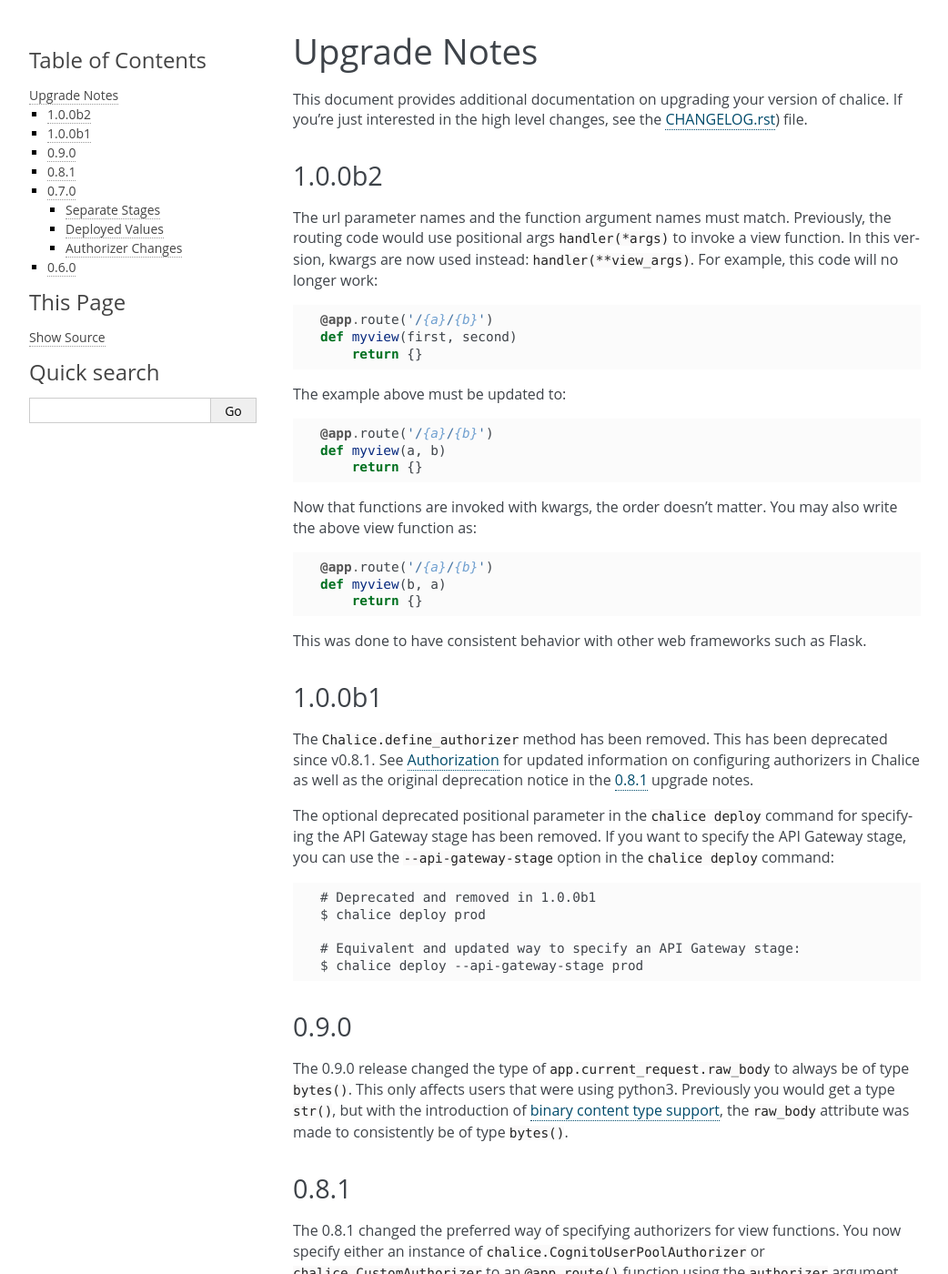
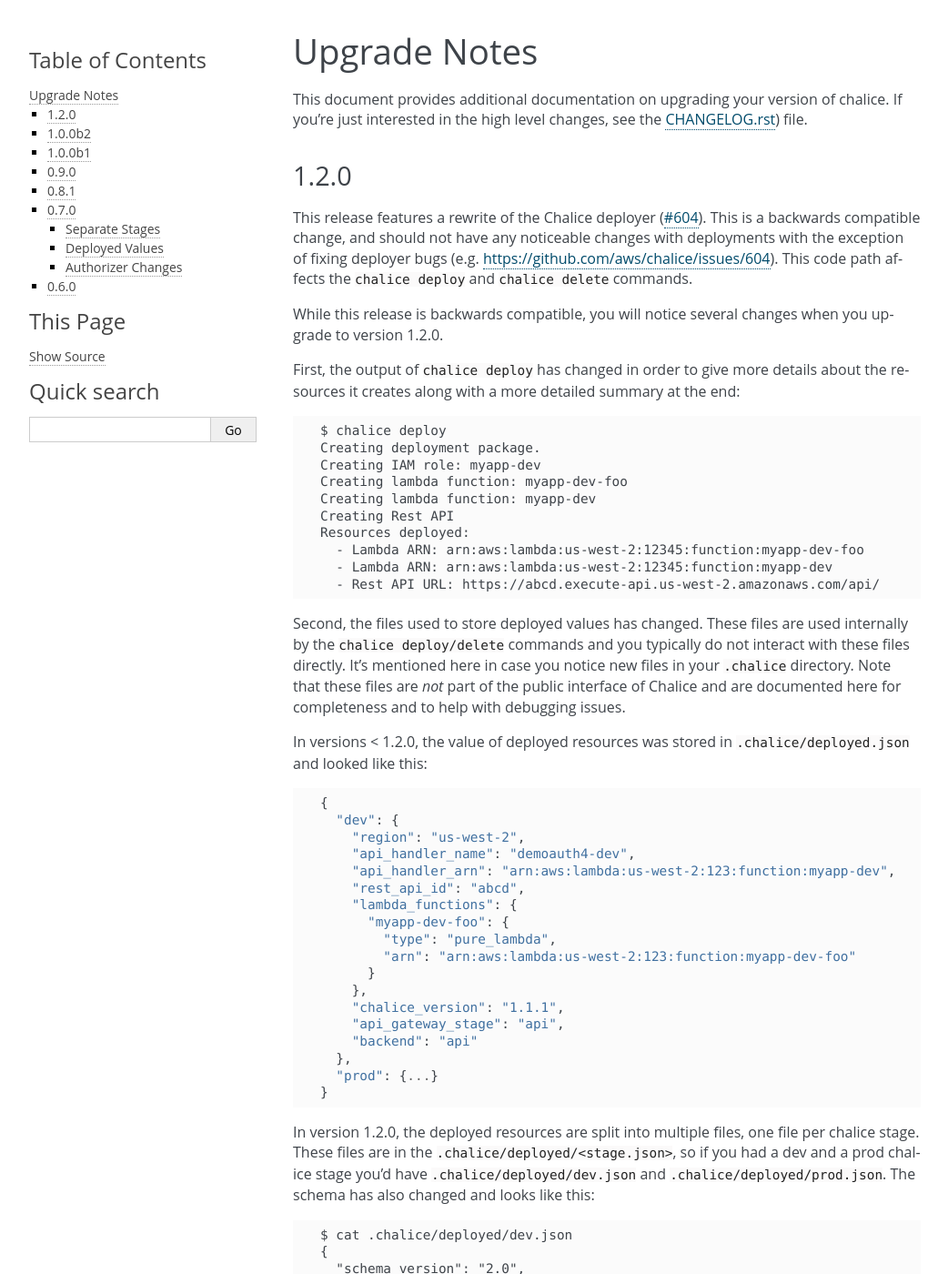
Before and after one commit to aws/chalice, a Sphinx documentation site: the page built from docs/source/upgrading.rst, in a window 1280 px wide and 1400 px high. Shown: the whole window at 91% size, without its empty margins (108-1150 px from the left). Built offline with Sphinx 7.4.7, drawn with Linux system fonts in a browser that asks for light colours; pages that are not in the unit, such as notebooks, are missing from menus; some of the changed text lies outside the part shown.

Commit message:
Add changelog/release notes for 1.2.0

```diff
--- a/docs/source/upgrading.rst
+++ b/docs/source/upgrading.rst
@@ -6,6 +6,109 @@
 interested in the high level changes, see the
 `CHANGELOG.rst <https://github.com/aws/chalice/blob/master/CHANGELOG.rst>`__)
 file.
+
+.. _v1-2-0:
+
+1.2.0
+-----
+
+This release features a rewrite of the Chalice deployer
+(`#604 <https://github.com/aws/chalice/issues/604>`__).
+This is a backwards compatible change, and should not have any
+noticeable changes with deployments with the exception of
+fixing deployer bugs (e.g. https://github.com/aws/chalice/issues/604).
+This code path affects the ``chalice deploy`` and ``chalice delete`` commands.
+
+While this release is backwards compatible, you will notice several
+changes when you upgrade to version 1.2.0.
+
+First, the output of ``chalice deploy`` has changed in order to give
+more details about the resources it creates along with a more detailed
+summary at the end::
+
+    $ chalice deploy
+    Creating deployment package.
+    Creating IAM role: myapp-dev
+    Creating lambda function: myapp-dev-foo
+    Creating lambda function: myapp-dev
+    Creating Rest API
+    Resources deployed:
+      - Lambda ARN: arn:aws:lambda:us-west-2:12345:function:myapp-dev-foo
+      - Lambda ARN: arn:aws:lambda:us-west-2:12345:function:myapp-dev
+      - Rest API URL: https://abcd.execute-api.us-west-2.amazonaws.com/api/
+
+Second, the files used to store deployed values has changed.  These files are
+used internally by the ``chalice deploy/delete`` commands and you typically
+do not interact with these files directly.  It's mentioned here in case
+you notice new files in your ``.chalice`` directory.  Note that these files
+are *not* part of the public interface of Chalice and are documented here
+for completeness and to help with debugging issues.
+
+In versions < 1.2.0, the value of deployed resources was stored in
+``.chalice/deployed.json`` and looked like this::
+
+  {
+    "dev": {
+      "region": "us-west-2",
+      "api_handler_name": "demoauth4-dev",
+      "api_handler_arn": "arn:aws:lambda:us-west-2:123:function:myapp-dev",
+      "rest_api_id": "abcd",
+      "lambda_functions": {
+        "myapp-dev-foo": {
+          "type": "pure_lambda",
+          "arn": "arn:aws:lambda:us-west-2:123:function:myapp-dev-foo"
+        }
+      },
+      "chalice_version": "1.1.1",
+      "api_gateway_stage": "api",
+      "backend": "api"
+    },
+    "prod": {...}
+  }
+
+
+In version 1.2.0, the deployed resources are split into multiple files, one
+file per chalice stage.  These files are in the
+``.chalice/deployed/<stage.json>``, so if you had a dev and a prod chalice
+stage you'd have ``.chalice/deployed/dev.json`` and
+``.chalice/deployed/prod.json``.  The schema has also changed and looks
+like this::
+
+
+  $ cat .chalice/deployed/dev.json
+  {
+    "schema_version": "2.0",
+    "resources": [
+      {
+        "role_name": "myapp-dev",
+        "role_arn": "arn:aws:iam::123:role/myapp-dev",
+        "name": "default-role",
+        "resource_type": "iam_role"
+      },
+      {
+        "lambda_arn": "arn:aws:lambda:us-west-2:123:function:myapp-dev-foo",
+        "name": "foo",
+        "resource_type": "lambda_function"
+      },
+      {
+        "lambda_arn": "arn:aws:lambda:us-west-2:123:function:myapp-dev",
+        "name": "api_handler",
+        "resource_type": "lambda_function"
+      },
+      {
+        "name": "rest_api",
+        "rest_api_id": "abcd",
+        "rest_api_url": "https://abcd.execute-api.us-west-2.amazonaws.com/api",
+        "resource_type": "rest_api"
+      }
+    ],
+    "backend": "api"
+  }
+
+When you run ``chalice deploy`` for the first time after upgrading to version
+1.2.0, chalice will automatically converted ``.chalice/deployed.json`` over to
+the format as you deploy a given stage.
+
 
 .. _v1-0-0b2:
 
```
Also changed, not shown: CHANGELOG.rst (+16 -0 lines).
